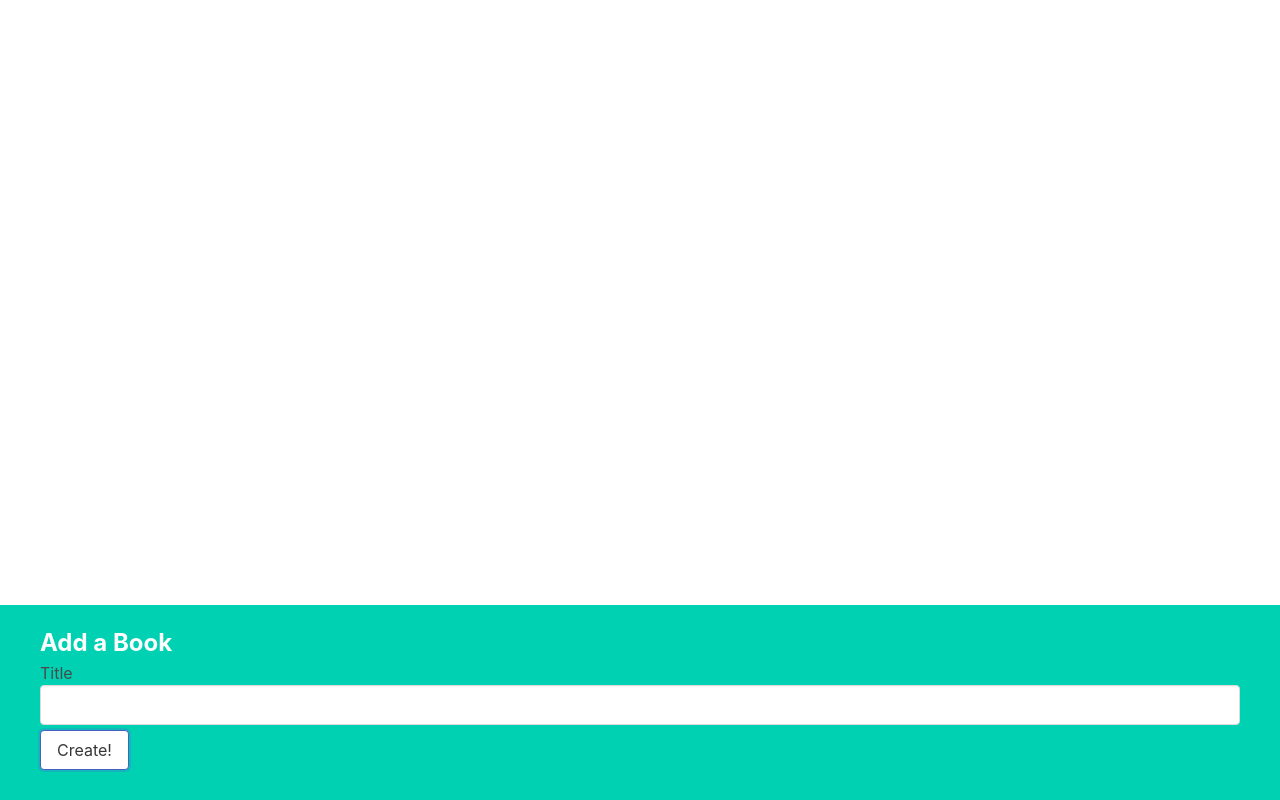
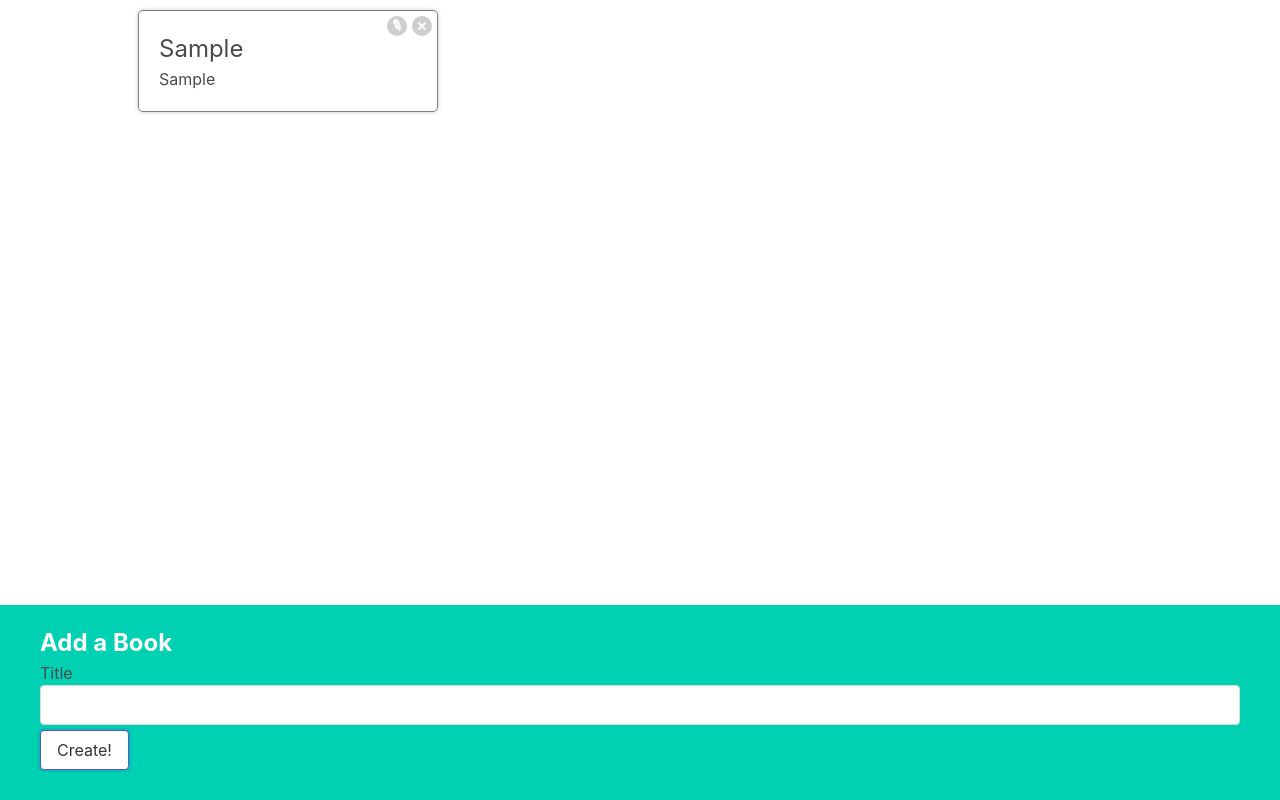
Before and after one commit to kw19657/react-books, a React (Create React App) app: page / in a window 1280 px wide. Both pictures are taken after typing "Sample" into the empty fields and a click on the button "Create!". Built offline with nearby package versions, Linux system fonts and the light colour scheme.

Commit message:
added bookedit

```diff
--- a/src/App.js
+++ b/src/App.js
@@ -1,18 +1,31 @@
 import { useState } from "react";
 import BookCreate from './components/BookCreate';
+import BookList from './components/BookList';
 
 
 const App = () => {
 
   const [ books, setBooks ] = useState([]);
 
+  const deleteBookById = (id) => {
+    const updatedBooks = books.filter((book) => {
+      return book.id !== id;
+    })
+    setBooks(updatedBooks);
+  }
+
   const createBook = (title) => {
-    console.log('need to add book with: ', title);
-
+    const updatedBooks = [
+      ...books,
+      { id: Math.round(Math.random() * 9999),
+        title,}
+    ]
+    setBooks(updatedBooks);
   }
 
   return (
-    <div>
+    <div className="app">
+      <BookList books={books} onDelete={deleteBookById} />
       <BookCreate onCreate={createBook} />
     </div>
   )
--- a/src/components/BookList.js
+++ b/src/components/BookList.js
@@ -1,8 +1,12 @@
-import React from 'react'
+import BookShow from './BookShow'
 
-const BookList = () => {
+const BookList = ({ books, onDelete }) => {
+  const renderedBooks = books.map((book) => {
+    return <BookShow onDelete={onDelete} key={book.id} book={book} />
+  })
+
   return (
-    <div>BookList</div>
+    <div className="book-list">{renderedBooks}</div>
   )
 }
 
--- a/src/components/BookShow.js
+++ b/src/components/BookShow.js
@@ -1,8 +1,32 @@
-import React from 'react'
+import { useState } from 'react';
+import BookEdit from './BookEdit';
 
-const BookShow = () => {
+const BookShow = ({book, onDelete}) => {
+  const [showEdit, setShowEdit] = useState(false);
+
+  const handleEditClick = () => {
+    setShowEdit(!showEdit);
+  }
+
+  let content = <h3>{book.title}</h3>;
+
+  if (showEdit) {
+    content = <BookEdit />;
+  }
+
   return (
-    <div>BookShow</div>
+    <div className="book-show">
+      <div>{content}</div>
+      {book.title}
+      <div className="actions">
+        <button className="edit" onClick={handleEditClick}>
+          Edit
+        </button>
+      <button className="delete" onClick={() => onDelete(book.id)}>
+        Delete
+      </button>
+      </div>
+    </div>
   )
 }
 
```
